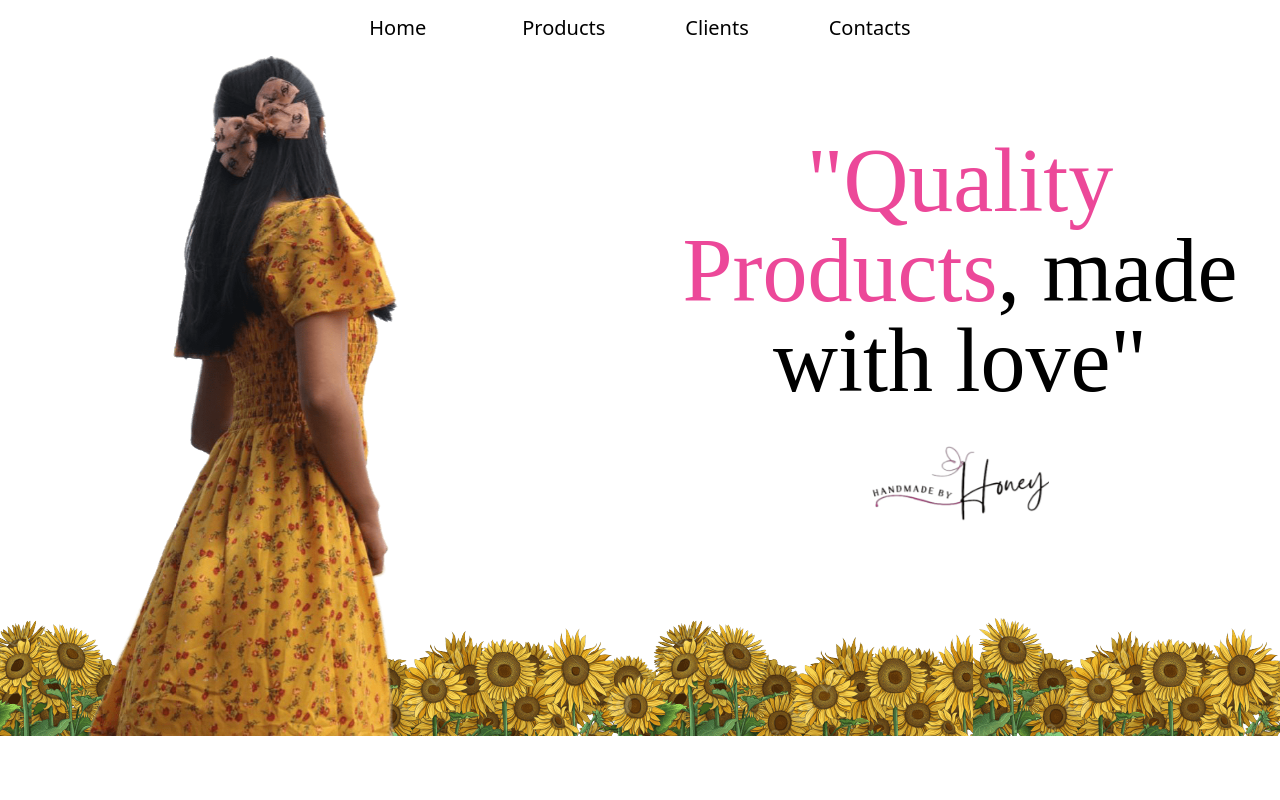
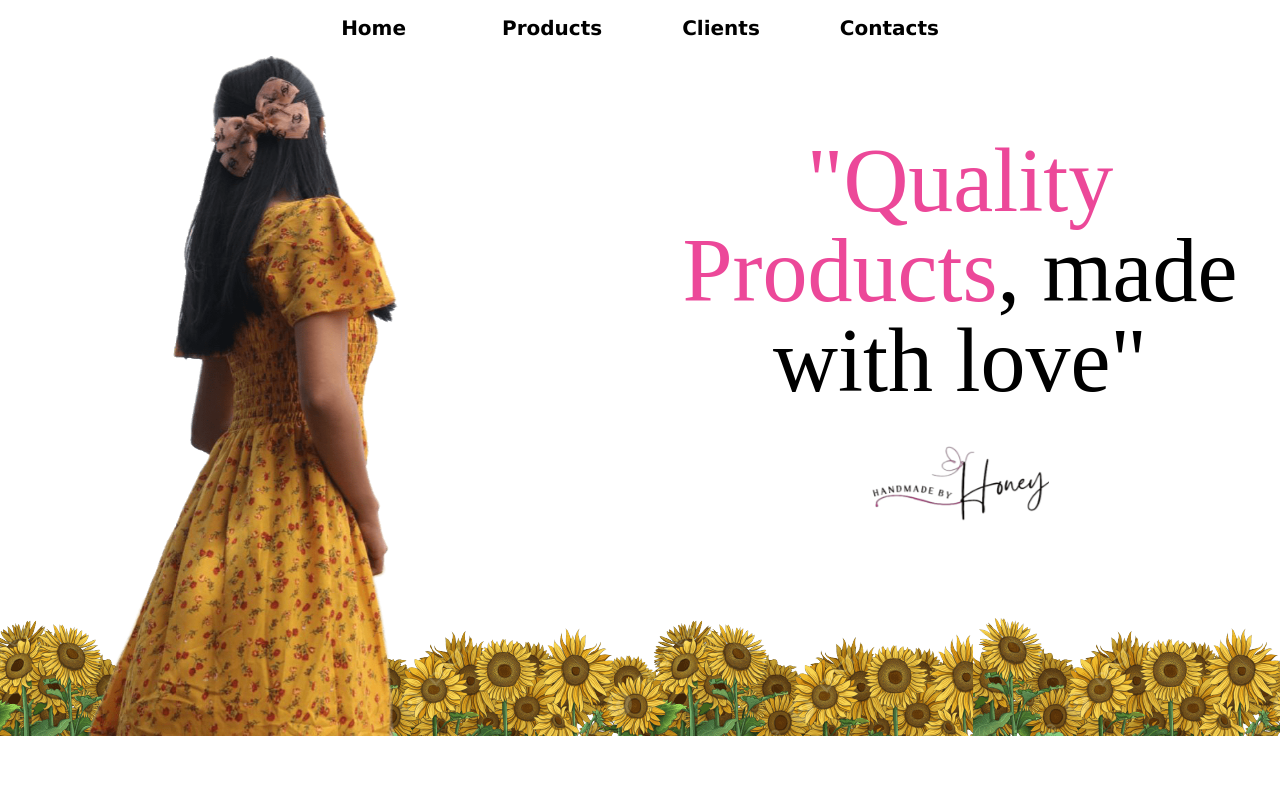
Before and after one commit to james1821/Honey_Shop, a React (Vite) app: page / in a window 1280 px wide. Shown: the top 800 px of the page. Built offline with nearby package versions, Linux system fonts and the light colour scheme.

Commit message:
added id on Navbar

```diff
--- a/src/component/Nav.jsx
+++ b/src/component/Nav.jsx
@@ -8,8 +8,8 @@ const Nav = () => {
   };
 
   return (
-    <nav
-    className={`flex lg:items-center lg:justify-between p-6 bg-pink-300 lg:bg-white  z-20 ${
+    <nav id='Nav'
+    className={`flex lg:items-center lg:justify-between p-6 bg-pink-300 lg:bg-white rounded-md  z-20 ${
       isOpen ? 'lg:w-full' : 'w-[60px] lg:w-full'
     } fixed lg:sticky top-0 ${
       isOpen ? 'justify-end' : ''
--- a/src/index.css
+++ b/src/index.css
@@ -22,9 +22,9 @@
       background-color: white;
     }
 
-    #Products {
+    #Products, #Nav {
       font-family: Verdana, Geneva, Tahoma, sans-serif;
-
+      font-weight: bold;
     }
     #ProductListItems{
 
```
